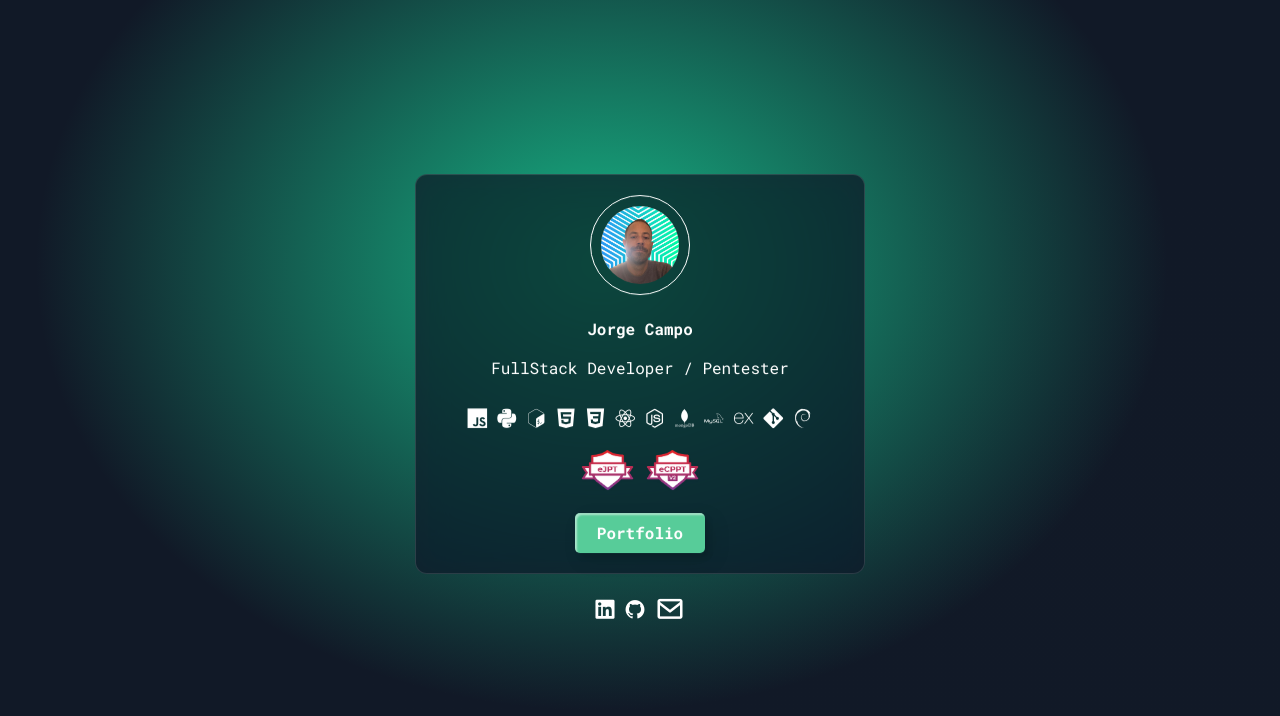
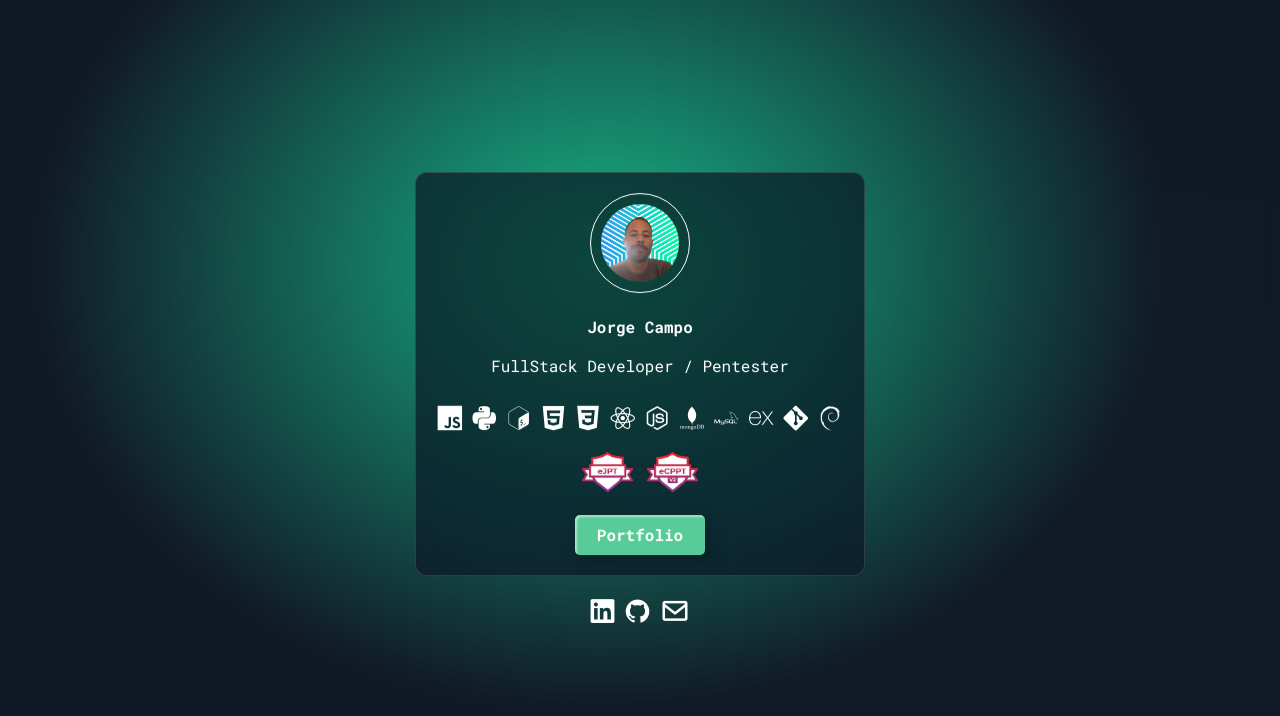
Before and after one commit to Yorch82/Portfolio, a plain HTML site: page index.html in a window 1280 px wide. Drawn offline with nearby package versions, Linux system fonts and the light colour scheme.

Commit message:
arreglado problema cursor en pantalla

```diff
--- a/css/styles.css
+++ b/css/styles.css
@@ -20,6 +20,7 @@ body {
         radial-gradient(at 82% 65%, hsl(218.00, 39%, 11%) 0, transparent 55%);
     padding: 4.5rem;
     margin: 0;
+    user-select: none;
 }
 
 .container {
@@ -72,7 +73,7 @@ body {
 }
 
 i {
-    font-size: 2rem;
+    font-size: 2.5rem;
     color: #fff;
 }
 
```
